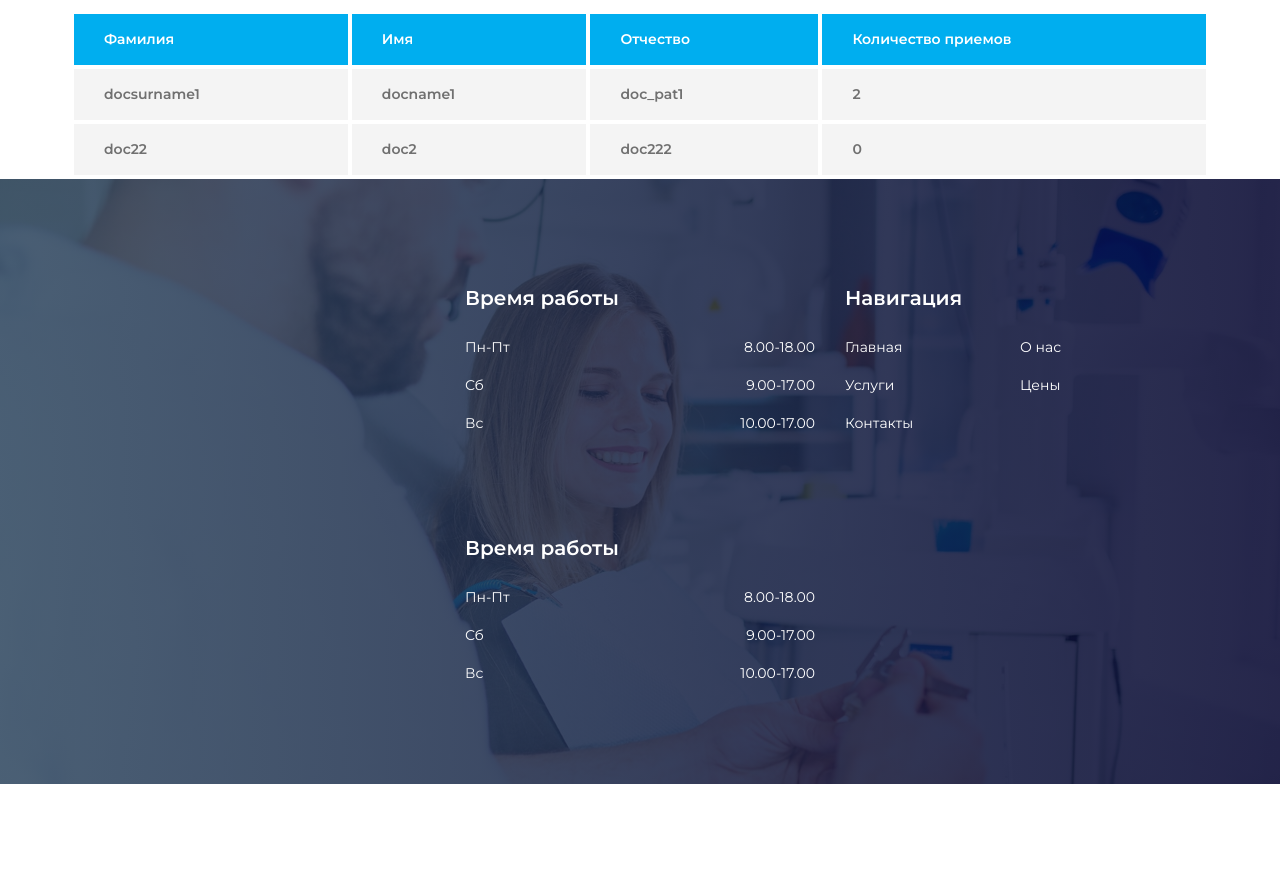
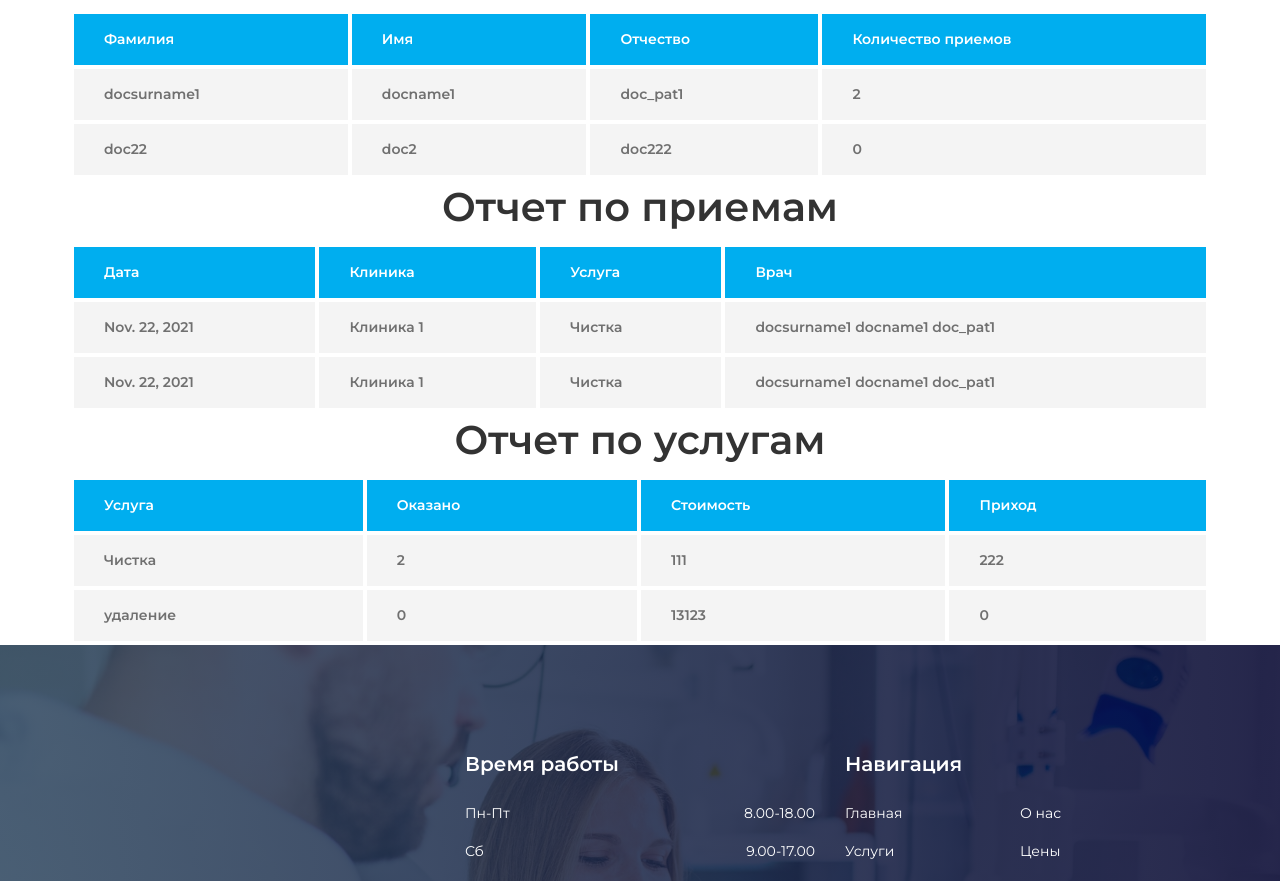
Before and after one commit to andrey-zubov/dentist2, a Django app: page /total_reports/8/ in a window 1280 px wide. Shown: the part 322-1203 px from the top of the page. Before the commit the page ends 1106 px from the top, so only its background shows below. Run offline with Django 3.2, Linux system fonts and the light colour scheme; data comes from the database, SQL or seed files in the repository; both versions use the stored data as it was after the commit; lists and menus that the app fills with data are empty; some libraries are stand-ins or nearby versions.

Commit message:
add reports

```diff
--- a/website/models.py
+++ b/website/models.py
@@ -117,9 +117,7 @@ class Service(models.Model):
                               verbose_name='Изображение')
     title = models.CharField(max_length=168, verbose_name='Название')
     content = models.TextField(verbose_name='Описание')
-    price = models.DecimalField(decimal_places=2,
-                                verbose_name='стоимость',
-                                max_digits=16)
+    price = models.IntegerField(verbose_name='стоимость')
 
 
 class Appointment(models.Model):
--- a/website/templates/reports/admin_reports.html
+++ b/website/templates/reports/admin_reports.html
@@ -34,6 +34,7 @@
       </table>
     </div>
     <!-- Client rep End -->
+
     <!-- doctors rep start -->
     <div class="col-12">
       <div class="text-center">
@@ -60,6 +61,58 @@
       </table>
     </div>
     <!-- doctors rep end -->
+
+    <!-- appointmet rep start -->
+    <div class="col-12">
+      <div class="text-center">
+        <h1>Отчет по приемам</h1>
+      </div>
+    </div>
+    <div class="dento-price-table table-responsive">
+      <table class="table table-borderless mb-0">
+        <thead>
+          <th scope="col">Дата</th>
+          <th scope="col">Клиника</th>
+          <th scope="col">Услуга</th>
+          <th scope="col">Врач</th>
+        </thead>
+        {% for app in appointments %}
+          <tbody>
+            <th scope="col">{{app.date}}</th>
+            <th scope="col">{{app.clinic}}</th>
+            <th scope="col">{{app.service}}</th>
+            <th scope="col">{{app.doctor}}</th>
+          </tbody>
+        {% endfor %}
+      </table>
+    </div>
+    <!-- appointments rep end -->
+
+    <!-- appointmet rep start -->
+    <div class="col-12">
+      <div class="text-center">
+        <h1>Отчет по услугам</h1>
+      </div>
+    </div>
+    <div class="dento-price-table table-responsive">
+      <table class="table table-borderless mb-0">
+        <thead>
+          <th scope="col">Услуга</th>
+          <th scope="col">Оказано</th>
+          <th scope="col">Стоимость</th>
+          <th scope="col">Приход</th>
+        </thead>
+        {% for serv in services %}
+          <tbody>
+            <th scope="col">{{serv.title}}</th>
+            <th scope="col">{{serv.appointment_set.count}}</th>
+            <th scope="col">{{serv.price}}</th>
+            <th scope="col">{{serv.profit}}</th>
+          </tbody>
+        {% endfor %}
+      </table>
+    </div>
+    <!-- appointments rep end -->
   </div>
 </div>
 
--- a/website/views.py
+++ b/website/views.py
@@ -1,7 +1,7 @@
 from django.shortcuts import render, HttpResponse, redirect, reverse
 from django.core.mail import send_mail
 from django.contrib.auth import authenticate, login, logout
-from django.db.models import Q
+from django.db.models import Q, Count, F
 
 from .models import (User, Client, Service, AboutUs,
                      DoctorCard, Mention, News,
@@ -338,9 +338,11 @@ def administrator_reports(request, admin_id):
     clients = Client.objects.all().prefetch_related('user')
     doctors = DoctorCard.objects.all().prefetch_related('user')
     appointments = Appointment.objects.all()
+    services = Service.objects.annotate(profit=Count('appointment') * F('price'))
     return render(request, 'reports/admin_reports.html', {'clients': clients,
                                                           'doctors': doctors,
-                                                          'appointments': appointments})
+                                                          'appointments': appointments,
+                                                          'services': services})
 
 
 def user_chat(request, room_name):
```
Also changed, not shown: db.sqlite3.
